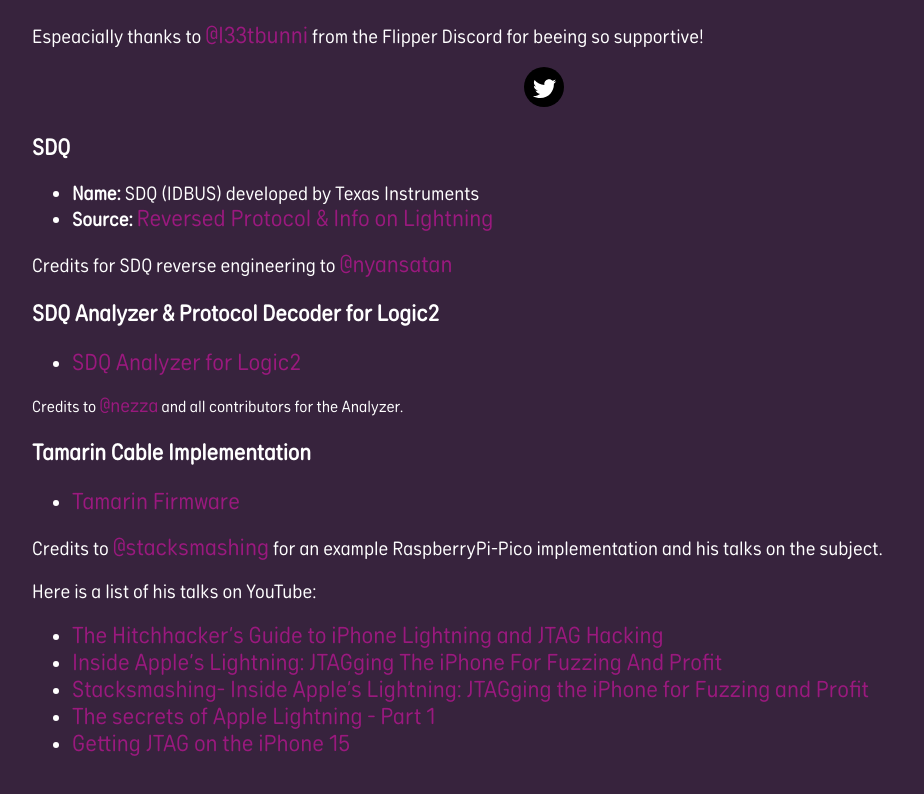
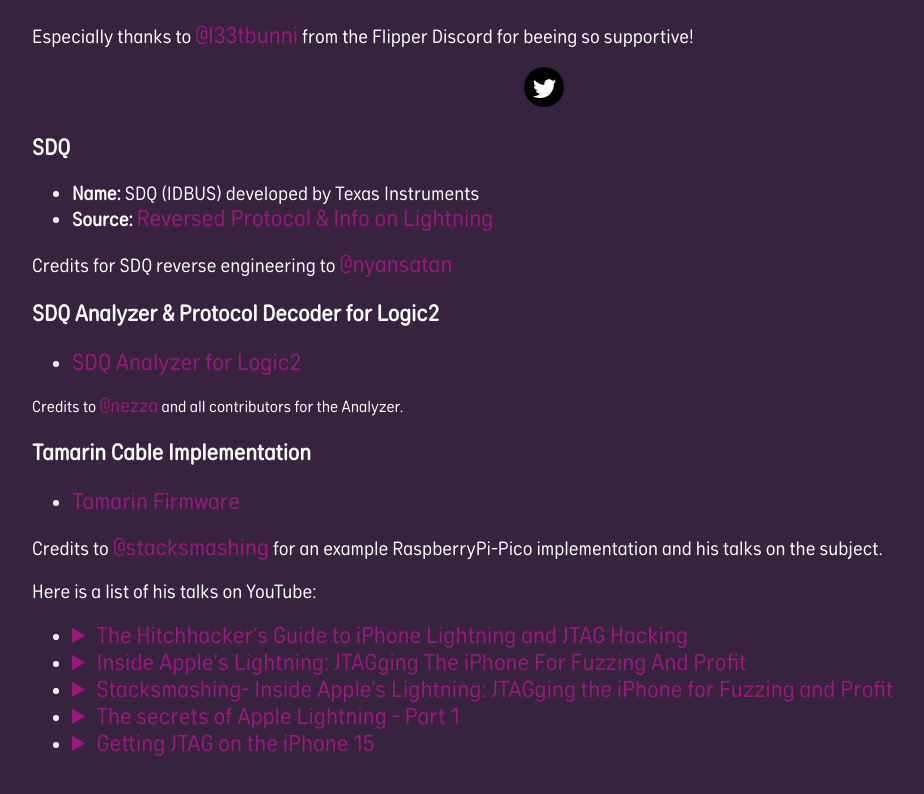
Before and after one commit to arag0re/yuricable.pro, a React (Create React App) app: page /#/credits in a window 1280 px wide. Shown: the part 358-1152 px from the top of the page, without its empty margins (96-1020 px from the left). Built offline with nearby package versions, Linux system fonts and the light colour scheme.

Commit message:
removed now useless functions. used details-elements instead

```diff
--- a/src/components/credits/Credits.tsx
+++ b/src/components/credits/Credits.tsx
@@ -18,11 +18,11 @@ const StyledCreditContainer = styled.nav`
    font-family: 'Boodle', sans-serif;
 `
 export default class Credits extends Component {
-   selectedVideo: string | null
-
    constructor(props: any) {
       super(props)
-      this.selectedVideo = null
+      this.state = {
+         selectedVideo: null,
+      }
    }
 
    embedYouTubeVideo(videoId: string) {
@@ -42,19 +42,6 @@ export default class Credits extends Component {
             ></iframe>
          </div>
       )
-   }
-
-   toggleVideo(videoId: string) {
-      if (this.selectedVideo === videoId) {
-         this.selectedVideo = null
-      } else {
-         this.selectedVideo = videoId
-         const linksContainer = document.getElementById('videoLinks')
-         if (linksContainer) {
-            linksContainer.scrollTop = linksContainer.scrollHeight
-         }
-      }
-      this.forceUpdate()
    }
 
    render() {
@@ -123,7 +110,7 @@ export default class Credits extends Component {
                      </li>
                   </ul>
                </div>
-               Espeacially thanks to{' '}
+               Especially thanks to{' '}
                <a
                   style={linkStyle}
                   href="https://twitter.com/l33tbunni"
@@ -239,57 +226,47 @@ export default class Credits extends Component {
                <p>Here is a list of his talks on YouTube:</p>
                <ul>
                   <li>
-                     <span
-                        style={linkStyle}
-                        onClick={() => this.toggleVideo('8p3Oi4DL0eI')}
-                     >
+                     <details style={linkStyle}>
+                        <summary>
                            The Hitchhacker’s Guide to iPhone Lightning and JTAG
                            Hacking
-                     </span>
-                     {this.selectedVideo === '8p3Oi4DL0eI' &&
-                        this.embedYouTubeVideo('8p3Oi4DL0eI')}
+                        </summary>
+                        {this.embedYouTubeVideo('8p3Oi4DL0eI')}
+                     </details>
                   </li>
                   <li>
-                     <span
-                        style={linkStyle}
-                        onClick={() => this.toggleVideo('vmQcrU5pNvU')}
-                     >
+                     <details style={linkStyle}>
+                        <summary>
                            Inside Apple's Lightning: JTAGging The iPhone For
                            Fuzzing And Profit
-                     </span>
-                     {this.selectedVideo === 'vmQcrU5pNvU' &&
-                        this.embedYouTubeVideo('vmQcrU5pNvU')}
+                        </summary>
+                        {this.embedYouTubeVideo('vmQcrU5pNvU')}
+                     </details>
                   </li>
                   <li>
-                     <span
-                        style={linkStyle}
-                        onClick={() => this.toggleVideo('-nFWcKHIUN4')}
-                     >
+                     <details style={linkStyle}>
+                        {' '}
+                        <summary>
+                           {' '}
                            Stacksmashing- Inside Apple’s Lightning: JTAGging the
                            iPhone for Fuzzing and Profit
-                     </span>
-                     {this.selectedVideo === '-nFWcKHIUN4' &&
-                        this.embedYouTubeVideo('-nFWcKHIUN4')}
+                        </summary>
+                        {this.embedYouTubeVideo('-nFWcKHIUN4')}
+                     </details>
                   </li>
                   <li>
-                     <span
-                        style={linkStyle}
-                        onClick={() => this.toggleVideo('p5tMaWsuGk0')}
-                     >
+                     <details style={linkStyle}>
+                        <summary>
                            The secrets of Apple Lightning - Part 1
-                     </span>
-                     {this.selectedVideo === 'p5tMaWsuGk0' &&
-                        this.embedYouTubeVideo('p5tMaWsuGk0')}
+                        </summary>
+                        {this.embedYouTubeVideo('p5tMaWsuGk0')}
+                     </details>
                   </li>
                   <li>
-                     <span
-                        style={linkStyle}
-                        onClick={() => this.toggleVideo('D8UGlvBubkA')}
-                     >
-                        Getting JTAG on the iPhone 15
-                     </span>
-                     {this.selectedVideo === 'D8UGlvBubkA' &&
-                        this.embedYouTubeVideo('D8UGlvBubkA')}
+                     <details style={linkStyle}>
+                        <summary>Getting JTAG on the iPhone 15</summary>
+                        {this.embedYouTubeVideo('D8UGlvBubkA')}
+                     </details>
                   </li>
                </ul>
             </div>
```
Lines whose indentation alone changed are shown as unchanged.
